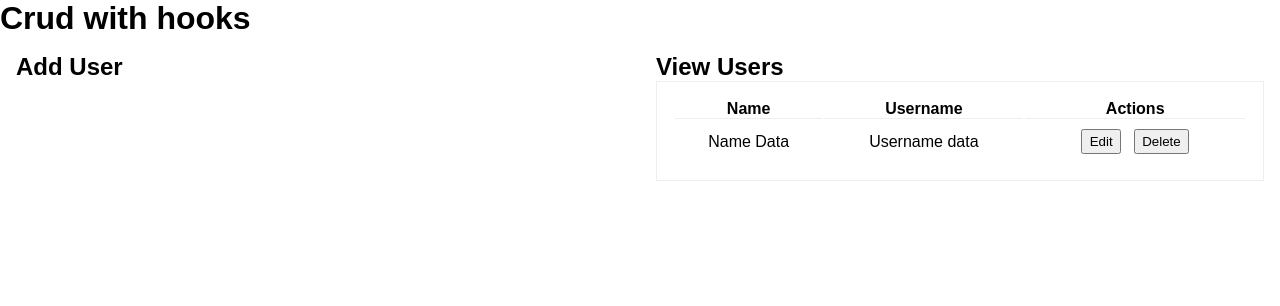
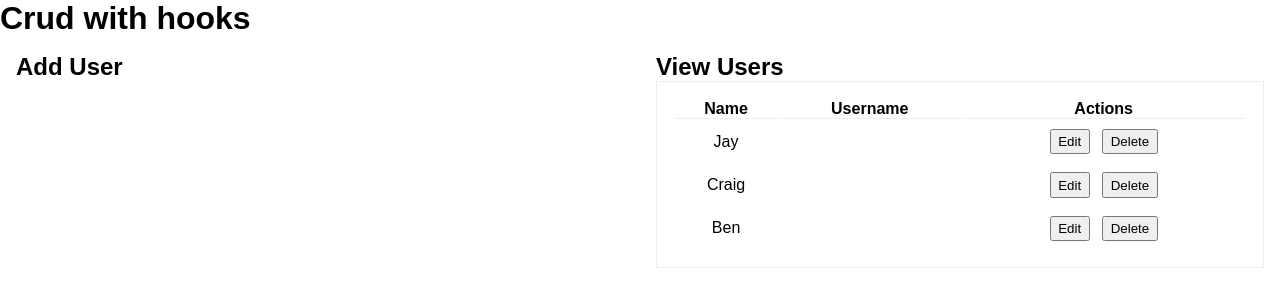
Before and after one commit to mmdw1976/crud-user-app, a React (Create React App) app: page / in a window 1280 px wide. Shown: the top 306 px of the page. Built offline with nearby package versions, Linux system fonts and the light colour scheme.

Commit message:
Replaced static data with dynamic data in UserTable.js

```diff
--- a/src/components/tables/UserTable.js
+++ b/src/components/tables/UserTable.js
@@ -1,6 +1,6 @@
 import React from 'react';
 
-const UserTable = () => {
+const UserTable = (props) => {
     return (
         <table>
             <thead className="table-head">
@@ -11,14 +11,18 @@ const UserTable = () => {
                 </tr>
             </thead>
             <tbody>
-                <tr>
-                    <td>Name Data</td>
-                    <td>Username data</td>
-                    <td>
-                        <button>Edit</button>
-                        <button>Delete</button>
-                    </td>
-                </tr>
+                {props.users.map(user => {
+                    return (
+                        <tr key={user.id}>
+                            <td>{user.name}</td>
+                            <td>{user.username}</td>
+                            <td>
+                                <button>Edit</button>
+                                <button>Delete</button>
+                            </td>
+                        </tr>
+                    )
+                })}
             </tbody>
         </table>
     )
```
